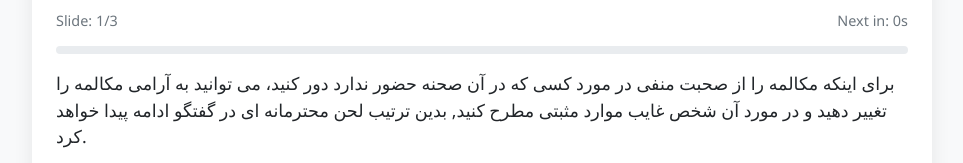
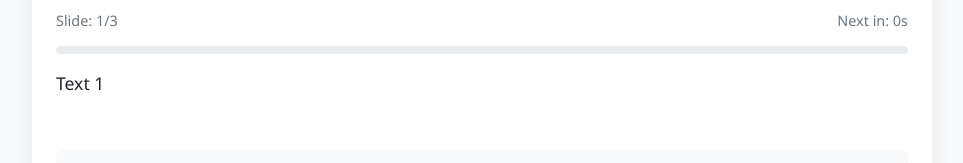
Before and after one commit to hamidnaghi/Barcode-Test, a plain HTML site: page Help7.html in a window 1280 px wide. Shown: the part 901-1064 px from the top of the page, without its empty margins (158-1121 px from the left). Drawn offline with Linux system fonts and the light colour scheme.

Commit message:
Update Help7.html

```diff
--- a/Help7.html
+++ b/Help7.html
@@ -433,21 +433,21 @@
             {
                 media: "image1.jpg",
                 audio: "image3.mp3",
-                caption: "برای اینکه مکالمه را از صحبت منفی در مورد کسی که در آن صحنه حضور ندارد دور کنید، می توانید به آرامی مکالمه را تغییر دهید و در مورد آن شخص غایب موارد مثبتی مطرح کنید, بدین ترتیب لحن محترمانه ای در گفتگو ادامه پیدا خواهد کرد.",
+                caption: "Text 1",
                 pointerPath: [
-                    { x: 20, y: 20, wait: 1000 },
-                    { x: 80, y: 30, wait: 1500 },
-                    { x: 50, y: 70, wait: 2000 }
+                    { x: 20, y: 20, wait: 10000 },
+                    { x: 80, y: 30, wait: 15000 },
+                    { x: 50, y: 70, wait: 20000 }
                 ]
             },
             {
                 media: "image3.gif",
                 audio: "hamid.mp3",
-                caption: "نپرسید کشورتان برای شما چه کرده است، بلکه بپرسید شما برای کشورتان چه کرده‌اید - جان اف کندی",
+                caption: "Text2",
                 pointerPath: [
-                    { x: 10, y: 10, wait: 800 },
-                    { x: 90, y: 20, wait: 1200 },
-                    { x: 40, y: 60, wait: 2500 }
+                    { x: 10, y: 10, wait: 8000 },
+                    { x: 90, y: 20, wait: 12000 },
+                    { x: 40, y: 60, wait: 25000 }
                 ]
             },
             {
@@ -455,9 +455,9 @@
                 audio: "image2.mp3",
                 caption: "آن که پل‌های پشت سرش را به فراموشی می‌سپارد، دیر یا زود درمی‌یابد که راه پیش رو، بدون دست یاری دیگران، دشوارتر از آن است که می‌پنداشت.",
                 pointerPath: [
-                    { x: 30, y: 40, wait: 1500 },
-                    { x: 70, y: 50, wait: 1800 },
-                    { x: 20, y: 80, wait: 1200 }
+                    { x: 30, y: 40, wait: 15000 },
+                    { x: 70, y: 50, wait: 18000 },
+                    { x: 20, y: 80, wait: 12000 }
                 ]
             }
         ];
```
